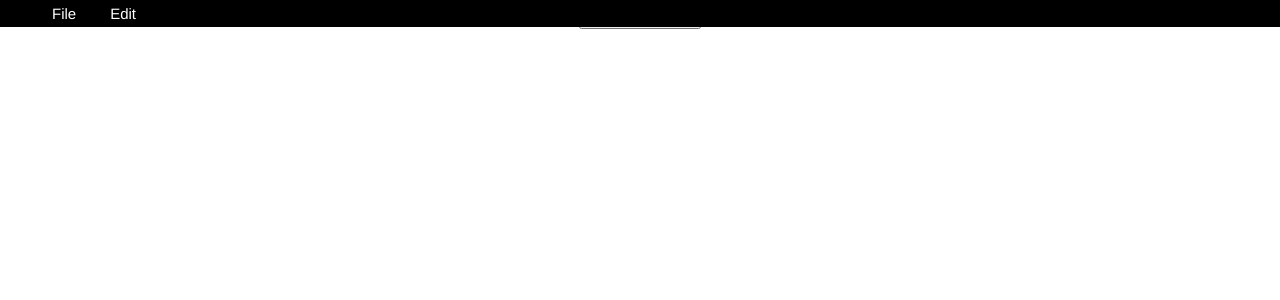
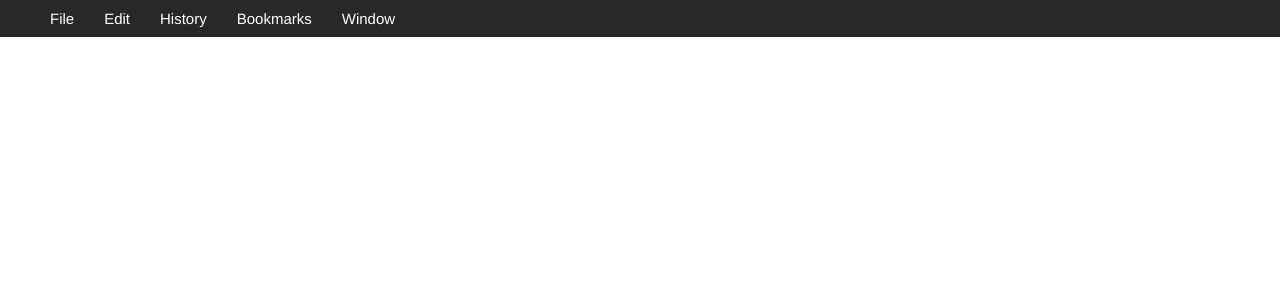
Before and after one commit to johnbreau/angular-electron, an Angular app: page / in a window 1280 px wide. Shown: the top 300 px of the page. Built offline with nearby package versions, Linux system fonts and the light colour scheme; what angular-custom-dropdown, ngx-electron would draw is missing.

Commit message:
pure css dropdown working

```diff
--- a/package.json
+++ b/package.json
@@ -24,7 +24,6 @@
     "@angular/platform-browser": "^4.0.0",
     "@angular/platform-browser-dynamic": "^4.0.0",
     "@angular/router": "^4.0.0",
-    "angular-custom-dropdown": "^1.1.1",
     "core-js": "^2.4.1",
     "ngx-electron": "1.0.3",
     "rxjs": "^5.4.1",
--- a/src/app/app.component.css
+++ b/src/app/app.component.css
@@ -6,60 +6,58 @@
     top: 0;
     left: 0;
     width: 100%;
-    min-height: 17px;
-    background-color: black;
+    font-size: 13px;
+    min-height: 20px;
+    background-color: #282828;
     padding-left: 35px;
+    color: #f2f2f2;
 }
 
-.dropdown  {
+/* Dropdown Button */
+.dropbtn {
+  background-color: #282828;
+  padding: 10px 15px;
+  color: white;
   font-size: 15px;
-    padding: 5px 17px;
-    color: white;
-    font-weight: 400;
-    cursor: pointer;
-    position: relative;
+  border: none;
 }
 
-  .dropdown-menu {
-    position: absolute;
-    display: block;
-    align-self: center;
-    opacity: 0;
-    margin: -2px 0 0 0;
-    padding: 0.25rem;
-    list-style-type: none;
-    background-color: #000;
-    border-radius: 4px;
-    transition: .2s all ease-in;
-    min-width: 300px;
+/* The container <div> - needed to position the dropdown content */
+.dropdown {
+  position: relative;
+  display: inline-block;
 }
 
-  .dropdown-menu li {
-    padding: .5rem .5rem;
+/* Dropdown Content (Hidden by Default) */
+.dropdown-content {
+  font-size: 14px;
+  display: none;
+  position: absolute;
+  background-color: rgba(62,62,62,0.7);
+  min-width: 160px;
+  box-shadow: 0px 8px 16px 0px rgba(0,0,0,0.2);
+  z-index: 1;
 }
 
-  .dropdown-menu li + li {
-    border-top: 1px solid #e1e1e1;
-    padding-top: .5rem;
+/* Links inside the dropdown */
+.dropdown-content a {
+  text-align: left;
+  color: #f2f2f2;
+  padding: 8px 16px;
+  text-decoration: none;
+  display: block;
+  border-bottom: #f2f2f2;
 }
 
-  .dropdown-menu li > a {
+/* Change color of dropdown links on hover */
+.dropdown-content a:hover {background-color: #a0a0a0}
+
+/* Show the dropdown menu on hover */
+.dropdown:hover .dropdown-content {
   display: block;
-    border-radius: 4px;
-    padding: 1rem 1.5rem;
-    transition: .2s background-color ease-in;
 }
 
-  .dropdown-menu li > a:hover {
-    background-color: #e9e9e9;
+/* Change the background color of the dropdown button when the dropdown content is shown */
+.dropdown:hover .dropbtn {
+  background-color: #808080;
 }
-
-  .dropdown.open .dropdown-menu {
-    opacity: 1;
-    margin-top: 0;
-  }
-
-  a.neat {
-    color: inherit;
-    text-decoration: none;
-  }
--- a/src/app/app.component.html
+++ b/src/app/app.component.html
@@ -1,29 +1,45 @@
 <div style="text-align:center">
   <div class="menuBar">
-    <div class="dropdown" dropdown>
-      <div class="dropdown-toggle" dropdownToggle>File</div>
-      <ul class="dropdown-menu" dropdownMenu>
-        <li>Item One</li>
-        <li>Item Two</li>
-        <li>Item Three</li>
-        <li>Item Four</li>
-        <li>Item Five</li>
-      </ul>
+    <div class="dropdown">
+      <div class="dropbtn">File</div>
+        <div class="dropdown-content">
+          <a href="#">Link 1</a>
+          <a href="#">Link 2</a>
+          <a href="#">Link 3</a>
+        </div>
+      </div>
+    <div class="dropdown">
+      <div class="dropbtn">Edit</div>
+      <div class="dropdown-content">
+        <a href="#">Link 1</a>
+        <a href="#">Link 2</a>
+        <a href="#">Link 3</a>
+      </div>
     </div>
-    <div class="dropdown" dropdown>
-        <div class="dropdown-toggle" dropdownToggle>Edit</div>
-        <ul class="dropdown-menu" dropdownMenu>
-          <li>Item One</li>
-          <li>Item Two</li>
-          <li>Item Three</li>
-          <li>Item Four</li>
-          <li>Item Five</li>
-        </ul>
+    <div class="dropdown">
+      <div class="dropbtn">History</div>
+      <div class="dropdown-content">
+        <a href="#">Link 1</a>
+        <a href="#">Link 2</a>
+        <a href="#">Link 3</a>
       </div>
-    <div class="menuButton">Edit</div>
-    <div class="menuButton">History</div>
-    <div class="menuButton">Bookmarks</div>
-    <div class="menuButton">Window</div>
+    </div>
+    <div class="dropdown">
+      <div class="dropbtn">Bookmarks</div>
+      <div class="dropdown-content">
+        <a href="#">Link 1</a>
+        <a href="#">Link 2</a>
+        <a href="#">Link 3</a>
+      </div>
+    </div>
+    <div class="dropdown">
+      <div class="dropbtn">Window</div>
+      <div class="dropdown-content">
+        <a href="#">Link 1</a>
+        <a href="#">Link 2</a>
+        <a href="#">Link 3</a>
+      </div>
+    </div>
   </div>
   <button (click)="launchWindow()">Launch a Window</button>
 </div>
```
Lines whose indentation alone changed are shown as unchanged.
